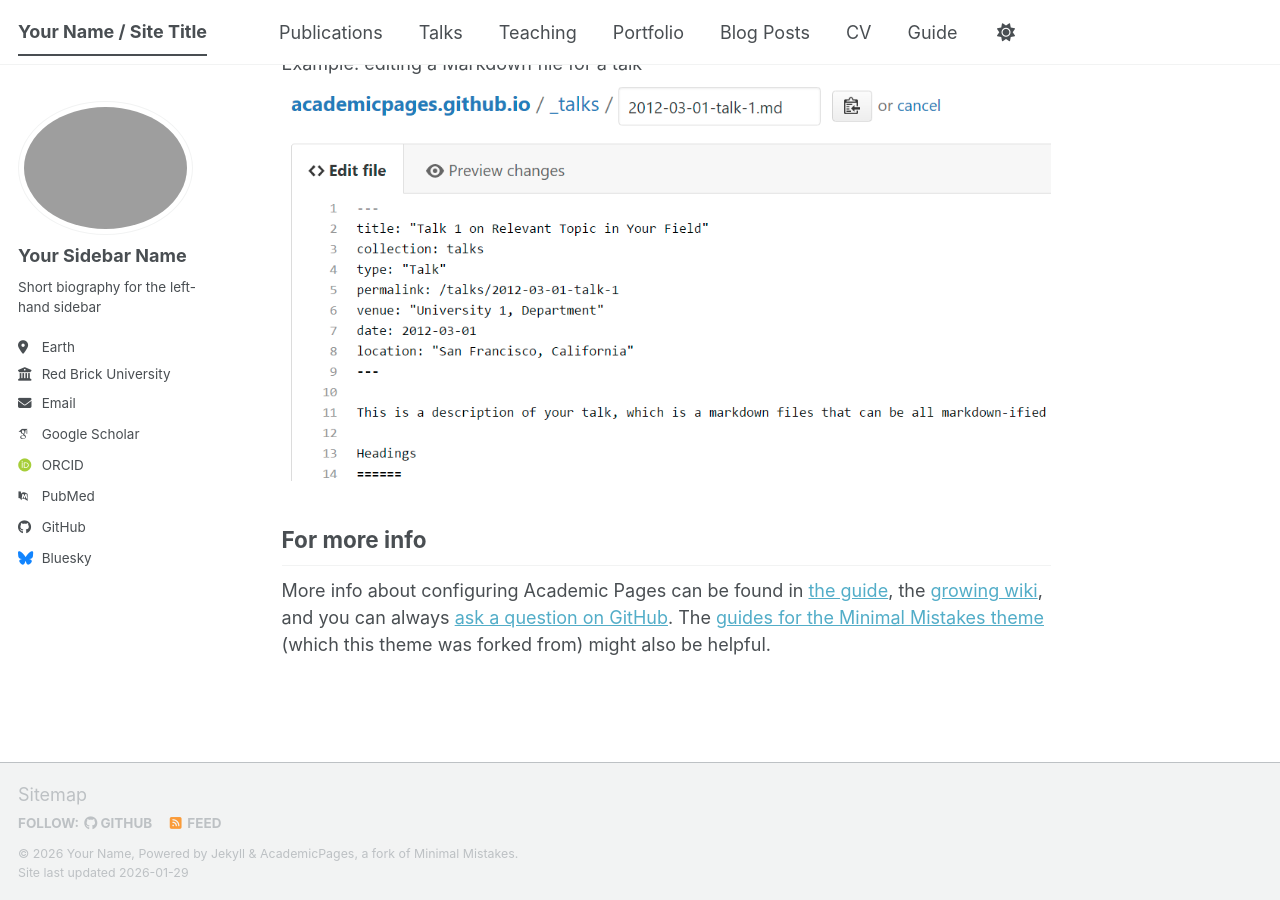
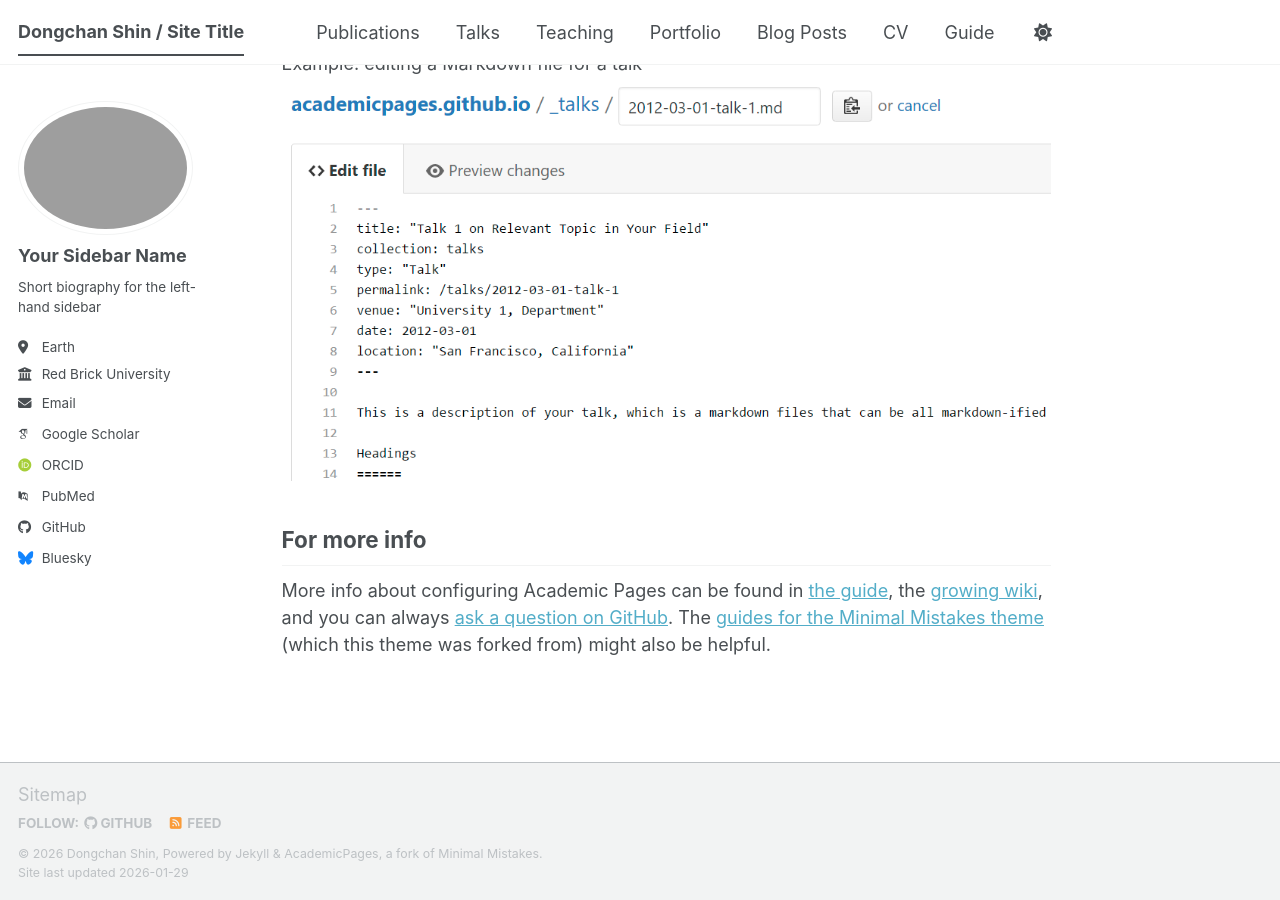
Before and after one commit to thomasshin/thomasshin.github.io, a Jekyll site: the page built from _pages/about.md, in a window 1280 px wide and 900 px high, scrolled down 2720 px. Built offline with Jekyll 4.4.1, drawn with Linux system fonts in a browser that asks for light colours; some web fonts are replaced; a script bundle is joined from its source files by our own code; library files that are not in the unit come from our copies.

Commit message:
updates
sd

```diff
--- a/_config.yml
+++ b/_config.yml
@@ -9,11 +9,11 @@
 # Basic Site Settings
 locale                   : "en-US"
 site_theme               : "default" # The available themes options are "default", "air", "sunrise", "mint", "dirt" and "contrast"
-title                    : "Your Name / Site Title"
+title                    : "Dongchan Shin / Site Title"
 title_separator          : "-"
-name                     : &name "Your Name"
-description              : &description "Your Name's academic portfolio"   # Update this with a general description of your site, this is the default if not overridden by a page
-url                      : https://academicpages.github.io # The base hostname & protocol for your site e.g. "https://[your GitHub username].github.io",
+name                     : &name "Dongchan Shin"
+description              : &description "Dongchan Shin's academic portfolio"   # Update this with a general description of your site, this is the default if not overridden by a page
+url                      : https://thomasshin.github.io # The base hostname & protocol for your site e.g. "https://[your GitHub username].github.io",
                                                            # or if you already have some other page hosted on Github then use "https://[your GitHub username].github.io/[Your Repo Name]"
 baseurl                  : "" # the subpath of your site, e.g. "/blog"
 repository               : "academicpages/academicpages.github.io"
--- a/_data/authors.yml
+++ b/_data/authors.yml
@@ -1,7 +1,7 @@
 # Authors
 
 Name Name:
-  name        : "Name Name"
+  name        : "Dongchan Shin"
   uri         : "https://name.com"
   email       : "name@name.com"
   bio         : "This is the first name."
```
